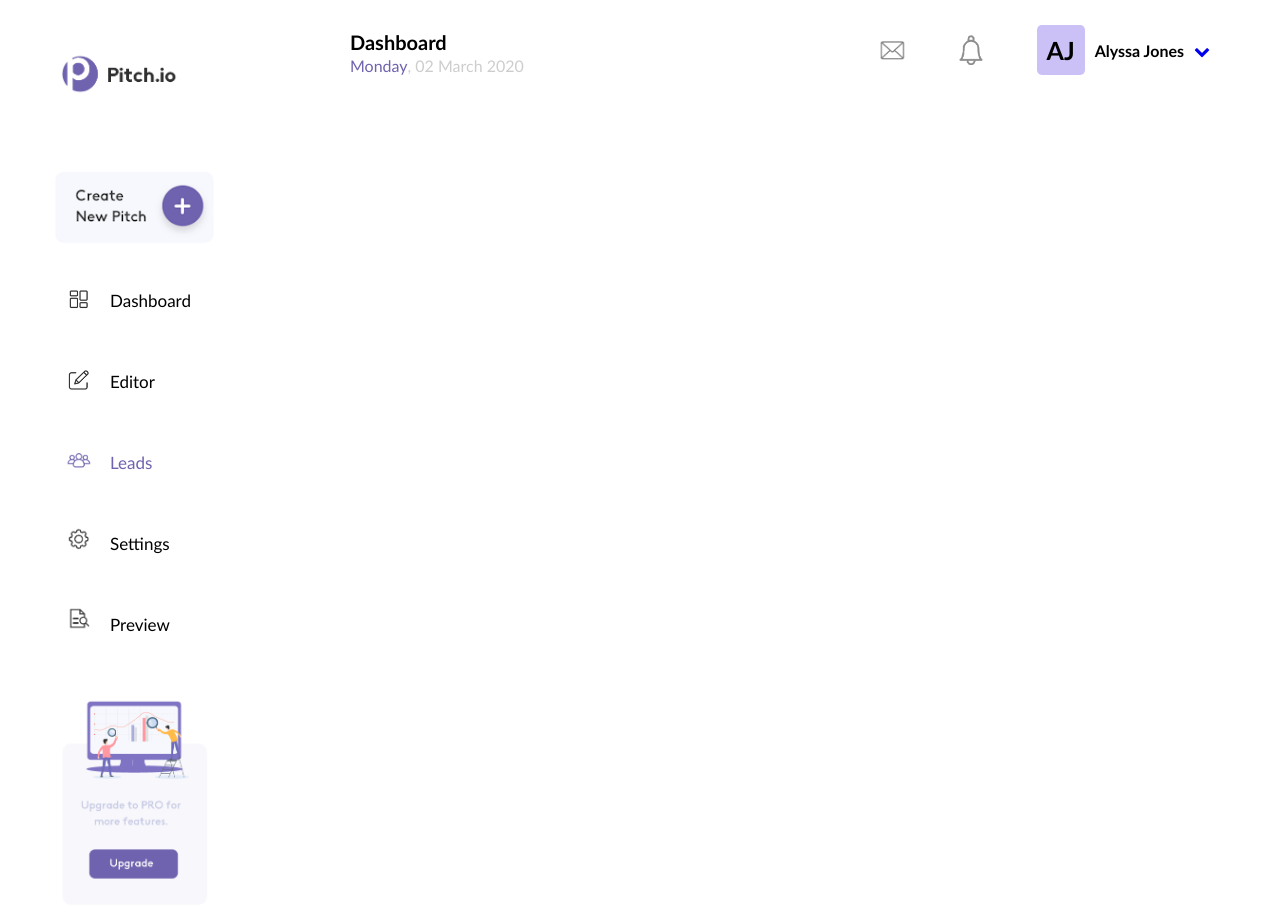
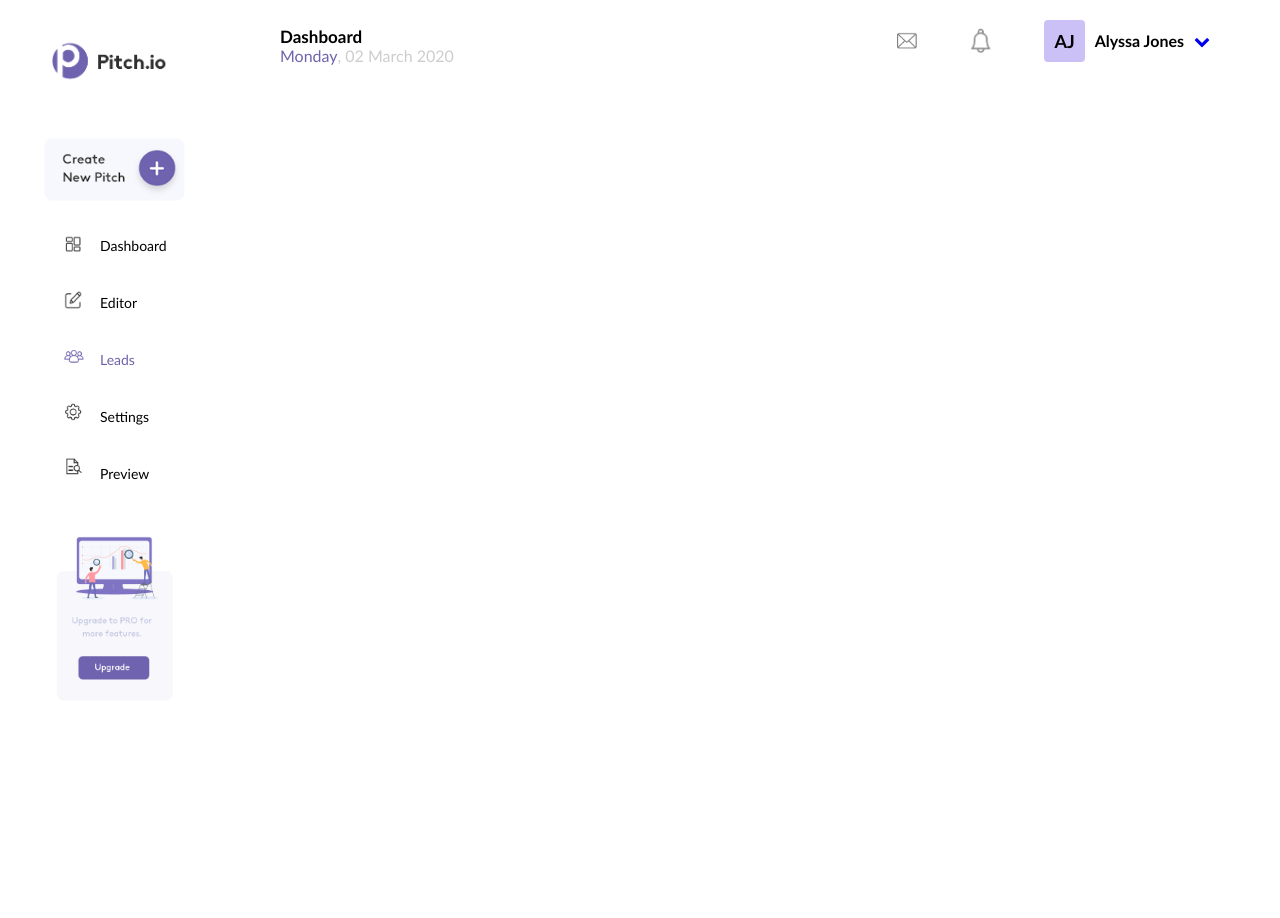
Before and after one commit to Mnde81/dashboard, a website: page index.html in a window 1280 px wide. After the commit the page ends 800 px from the top, so only its background shows below. Drawn offline with Linux system fonts and the light colour scheme.

Commit message:
updated file

```diff
--- a/css/aside.css
+++ b/css/aside.css
@@ -7,8 +7,8 @@ aside {
 }
 
 .logo {
-    margin-left: 60px;
-    margin-top: 20px;
+    margin-left: 50px;
+    margin-top: 7px;
     width: 120px;
 }
 
@@ -20,12 +20,12 @@ aside {
 .nav-list-1 {
     display: flex;
     flex-direction: column;
-    margin-top: 70px;
-    margin-left: 50px;
+    margin-top: 50px;
+    margin-left: 40px;
 }
 
 .pitch {
-    width: 170px;
+    width: 150px;
 }
 
 .nav-list-2 {
@@ -39,8 +39,8 @@ aside {
 
 
 .link {
-    font-size: 17px;
-    padding: 30px;
+    font-size: 14px;
+    padding: 20px;
     text-decoration: none;
     color: black;
 }
@@ -50,42 +50,42 @@ aside {
 }
 
 .nav-icons-dashboard {
-    width: 25px;
+    width: 20px;
     position: absolute;
-    top: 28px;
-    left: -14px;
+    top: 18px;
+    left: -17px;
 }
 
 .nav-icons-2 {
-    width: 25px;
+    width: 20px;
     position: absolute;
-    top: 107px;
-    left: -14px;
+    top: 72px;
+    left: -17px;
 }
 
 .nav-icons-3 {
-    width: 27px;
+    width: 23px;
     position: absolute;
-    top: 190px;
-    left: -14px;
+    top: 130px;
+    left: -17px;
 }
 
 .nav-icons-4 {
-    width: 25px;
+    width: 20px;
     position: absolute;
-    top: 267px;
-    left: -14px;
+    top: 185px;
+    left: -17px;
 }
 
 .nav-icons-5 {
-    width: 25px;
+    width: 20px;
     position: absolute;
-    top: 347px;
-    left: -14px;
+    top: 240px;
+    left: -17px;
 }
 
 .upgrade {
-    width: 150px;
-    margin-left: 60px;
+    width: 120px;
+    margin-left: 55px;
     margin-top: 30px;
 }
--- a/css/header.css
+++ b/css/header.css
@@ -18,7 +18,7 @@
 
 .dashboard-p {
     font-weight: 700;
-    font-size: 20px;
+    font-size: 17px;
     position: absolute;
     bottom: 17px;
 
@@ -58,7 +58,7 @@
 }
 
 .notifications {
-    width: 30px;
+    width: 25px;
 }
 
 .user-name {
@@ -74,7 +74,7 @@
     padding: 10px;
     border-radius: 10%;
     font-weight: 700;
-    font-size: 25px;
+    font-size: 18px;
 }
 
 .name-full {
--- a/css/main.css
+++ b/css/main.css
@@ -5,7 +5,7 @@
 
 body {
     display: grid;
-    grid-template-columns: 300px 1fr;
+    grid-template-columns: 230px 1fr;
 
     margin: 0;
     min-height: 100vh;
```
